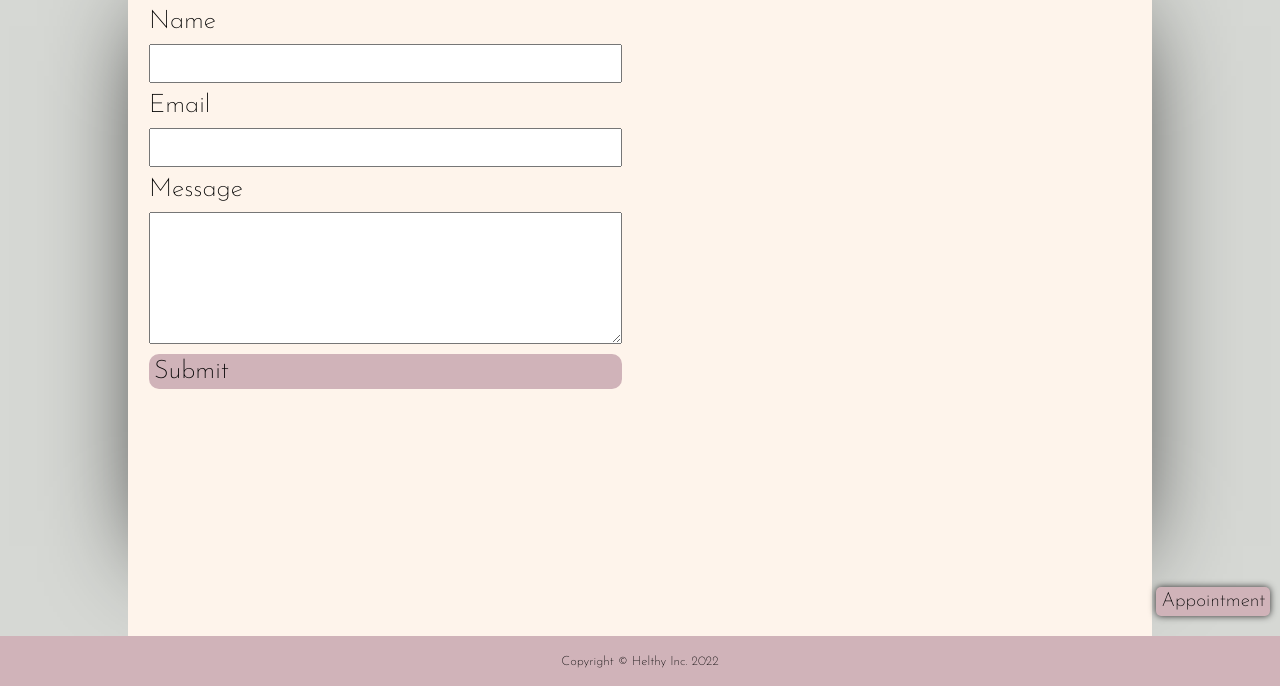
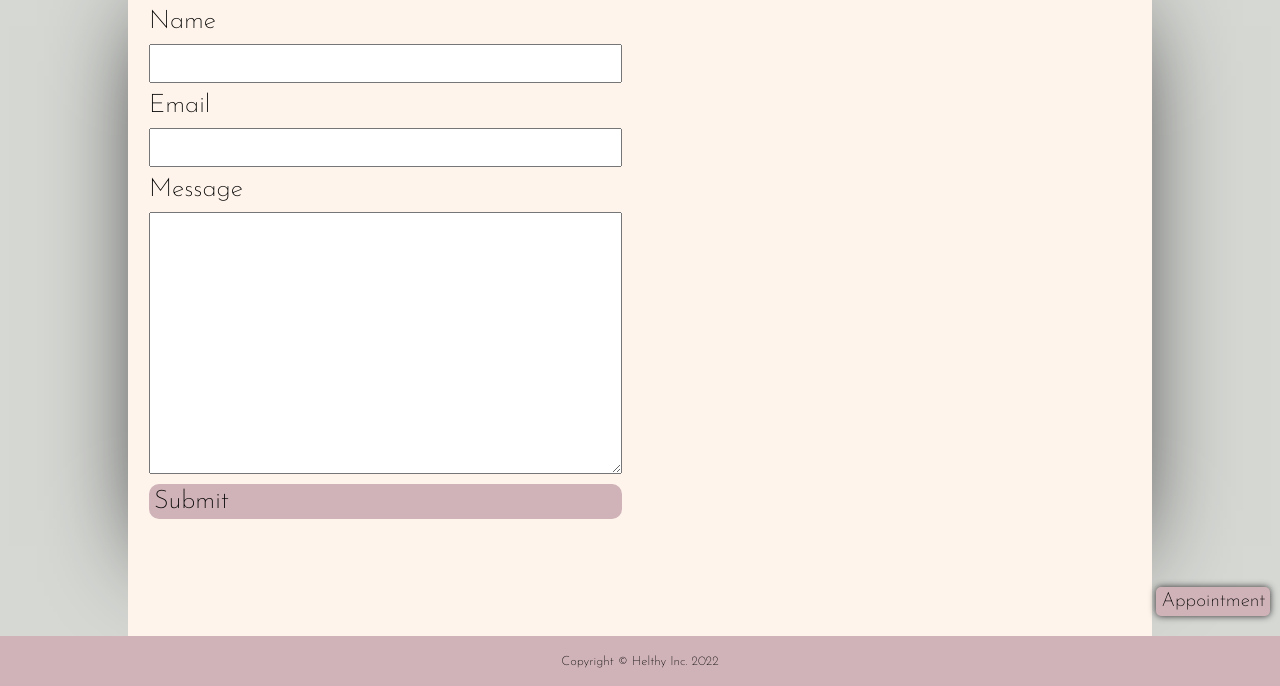
Before and after one commit to chocomallows/helthy, a plain HTML site: page HTML/contact.html in a window 1280 px wide. Shown: the part 114-800 px from the top of the page. Drawn offline with Linux system fonts and the light colour scheme; a web font is replaced by a local one.

Commit message:
added padding and font size to textarea input

```diff
--- a/CSS/styles.css
+++ b/CSS/styles.css
@@ -158,6 +158,8 @@ body {
 
 #contact-form > textarea {
   resize: vertical;
+  padding: 5px;
+  font-size: clamp(1rem, 2vw, 3rem);
 }
 
 iframe {
```
